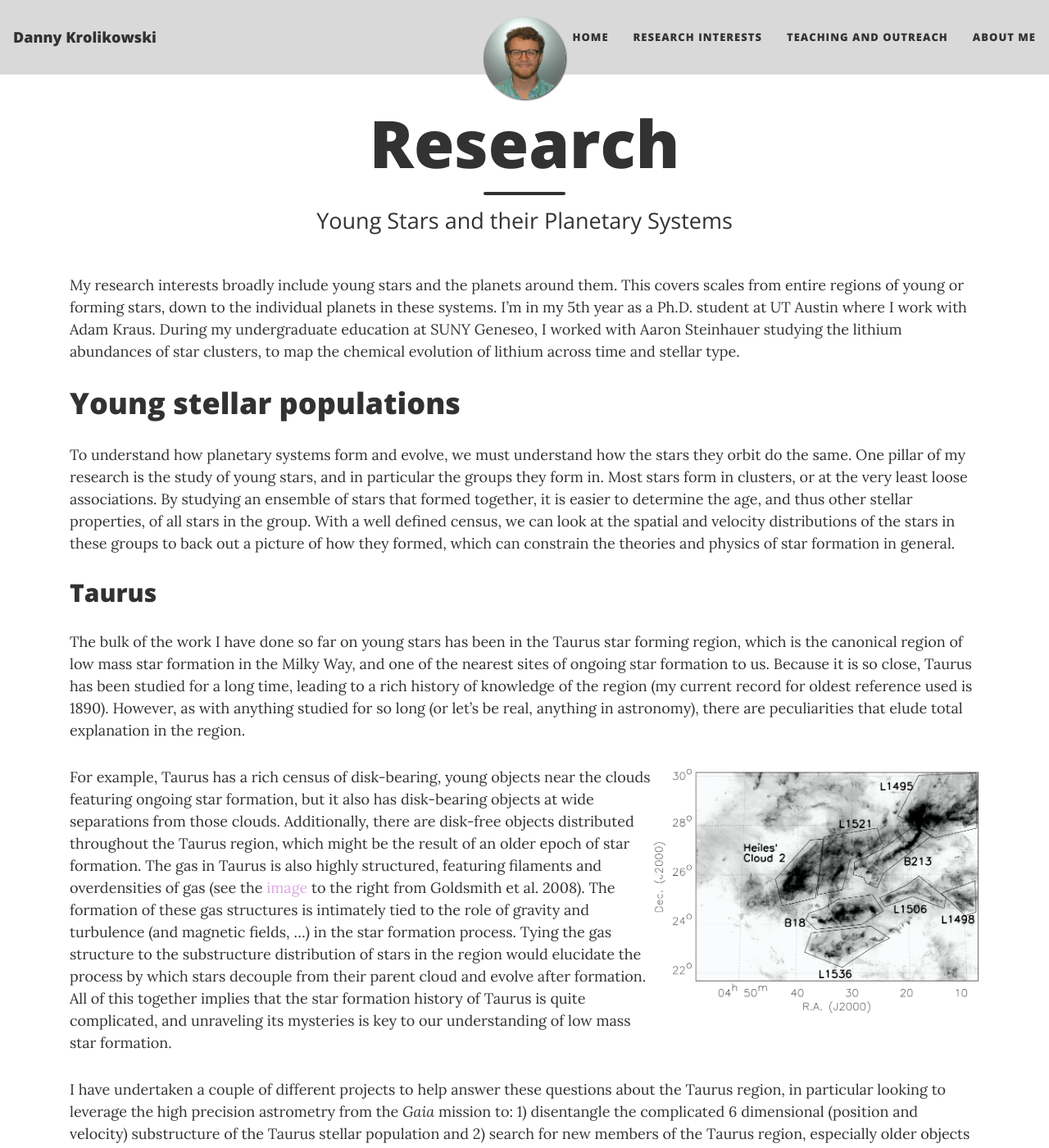
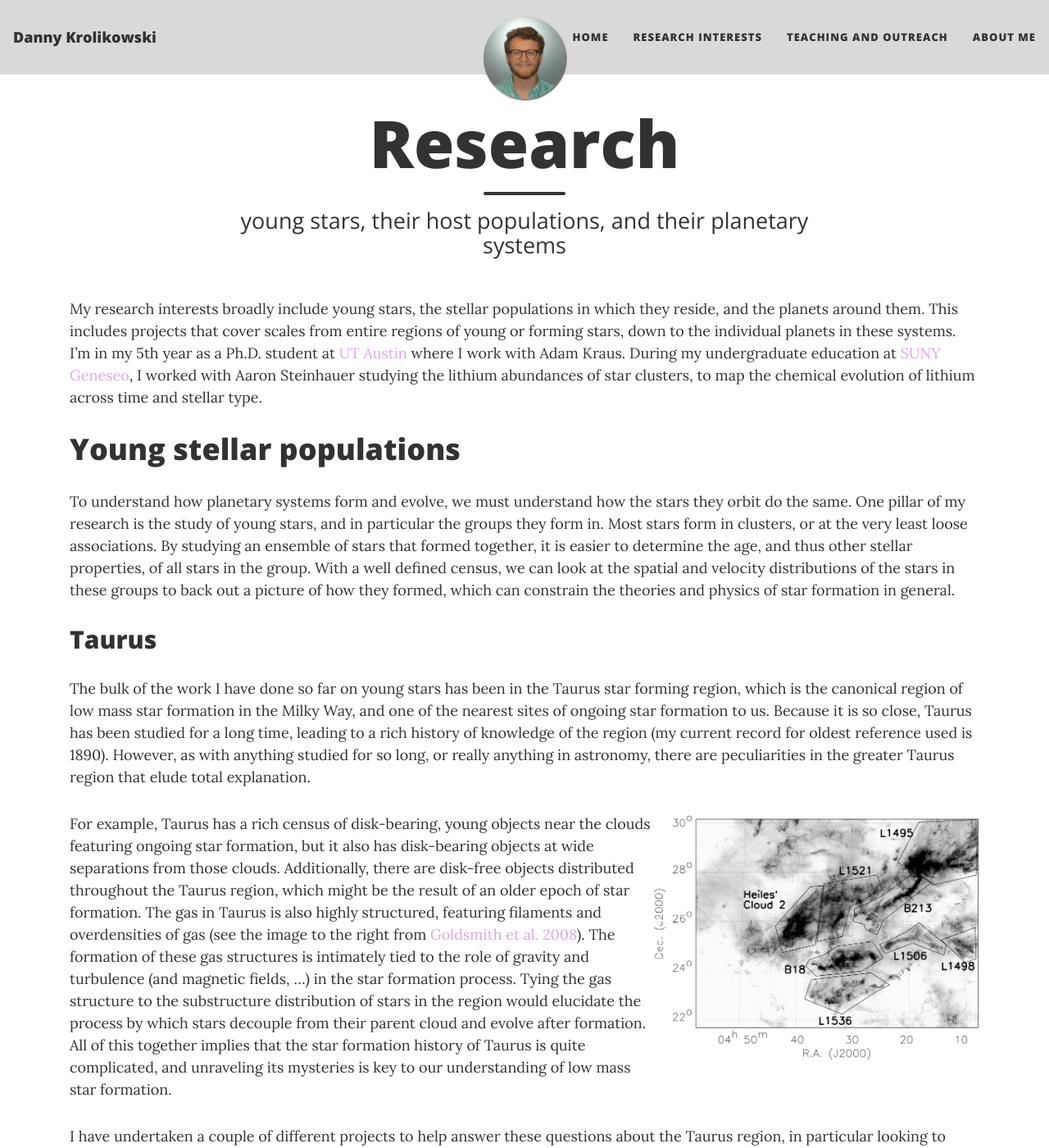
Before and after one commit to dkrolikowski/dkrolikowski.github.io, a Jekyll site: the page built from research.md, in a window 1280 px wide and 1400 px high. Shown: the whole window at 82% size. Built offline with Jekyll 4.4.1, drawn with Linux system fonts in a browser that asks for light colours; nearby versions of some CDN libraries; part of the change alters nothing that is shown; some of the changed text lies outside the part shown.

Commit message:
Minor updates to the research page

```diff
--- a/research.md
+++ b/research.md
@@ -1,11 +1,11 @@
 ---
 layout: page
 title: Research
-subtitle: Young Stars and their Planetary Systems
+subtitle: young stars, their host populations, and their planetary systems
 ---
 {% include mathjs %}
 
-My research interests broadly include young stars and the planets around them. This covers scales from entire regions of young or forming stars, down to the individual planets in these systems. I'm in my 5th year as a Ph.D. student at UT Austin where I work with Adam Kraus. During my undergraduate education at SUNY Geneseo, I worked with Aaron Steinhauer studying the lithium abundances of star clusters, to map the chemical evolution of lithium across time and stellar type.
+My research interests broadly include young stars, the stellar populations in which they reside, and the planets around them. This includes projects that cover scales from entire regions of young or forming stars, down to the individual planets in these systems. I'm in my 5th year as a Ph.D. student at [UT Austin](https://astronomy.utexas.edu) where I work with Adam Kraus. During my undergraduate education at [SUNY Geneseo](https://www.geneseo.edu/physics), I worked with Aaron Steinhauer studying the lithium abundances of star clusters, to map the chemical evolution of lithium across time and stellar type.
 
 # Young stellar populations
 
@@ -13,19 +13,21 @@ To understand how planetary systems form and evolve, we must understand how the
 
 ## Taurus
 
-The bulk of the work I have done so far on young stars has been in the Taurus star forming region, which is the canonical region of low mass star formation in the Milky Way, and one of the nearest sites of ongoing star formation to us. Because it is so close, Taurus has been studied for a long time, leading to a rich history of knowledge of the region (my current record for oldest reference used is 1890). However, as with anything studied for so long (or let's be real, anything in astronomy), there are peculiarities that elude total explanation in the region.
+The bulk of the work I have done so far on young stars has been in the Taurus star forming region, which is the canonical region of low mass star formation in the Milky Way, and one of the nearest sites of ongoing star formation to us. Because it is so close, Taurus has been studied for a long time, leading to a rich history of knowledge of the region (my current record for oldest reference used is 1890). However, as with anything studied for so long, or really anything in astronomy, there are peculiarities in the greater Taurus region that elude total explanation.
 
 [![Taurus in H2](/assets/img/taurus_h2.png){: width="400" align="right"}](https://ui.adsabs.harvard.edu/abs/2008ApJ...680..428G/abstract)
 
-For example, Taurus has a rich census of disk-bearing, young objects near the clouds featuring ongoing star formation, but it also has disk-bearing objects at wide separations from those clouds. Additionally, there are disk-free objects distributed throughout the Taurus region, which might be the result of an older epoch of star formation. The gas in Taurus is also highly structured, featuring filaments and overdensities of gas (see the [image](https://ui.adsabs.harvard.edu/abs/2008ApJ...680..428G/abstract) to the right from Goldsmith et al. 2008). The formation of these gas structures is intimately tied to the role of gravity and turbulence (and magnetic fields, ...) in the star formation process. Tying the gas structure to the substructure distribution of stars in the region would elucidate the process by which stars decouple from their parent cloud and evolve after formation. All of this together implies that the star formation history of Taurus is quite complicated, and unraveling its mysteries is key to our understanding of low mass star formation.
+For example, Taurus has a rich census of disk-bearing, young objects near the clouds featuring ongoing star formation, but it also has disk-bearing objects at wide separations from those clouds. Additionally, there are disk-free objects distributed throughout the Taurus region, which might be the result of an older epoch of star formation. The gas in Taurus is also highly structured, featuring filaments and overdensities of gas (see the image to the right from [Goldsmith et al. 2008](https://ui.adsabs.harvard.edu/abs/2008ApJ...680..428G/abstract)). The formation of these gas structures is intimately tied to the role of gravity and turbulence (and magnetic fields, ...) in the star formation process. Tying the gas structure to the substructure distribution of stars in the region would elucidate the process by which stars decouple from their parent cloud and evolve after formation. All of this together implies that the star formation history of Taurus is quite complicated, and unraveling its mysteries is key to our understanding of low mass star formation.
 
-I have undertaken a couple of different projects to help answer these questions about the Taurus region, in particular looking to leverage the high precision astrometry from the *Gaia* mission to: 1) disentangle the complicated 6 dimensional (position and velocity) substructure of the Taurus stellar population and 2) search for new members of the Taurus region, especially older objects that may have eluded previous biased surveys of the region.
+I have undertaken a couple of different projects to help answer these questions about the Taurus region, in particular looking to leverage the high precision astrometry from the *Gaia* mission to: 1) disentangle the complicated 6D position and velocity substructure of the Taurus stellar population and 2) search for new members of the Taurus region, especially older objects that may have eluded previous biased surveys of the region.
 
-### Substructure in the Taurus region using *Gaia EDR3*
+### Substructure in the Taurus region using *Gaia* EDR3
+
+The main project involving Taurus I have worked on is using *Gaia* EDR3 to investigate the substructure in the region, and paint a picture of the star forming history of the region. Using an expansive census of objects that have been previously considered members of the greater Taurus region. Sentence about the substructure in space. Sentence about what it looks like in velocity. Sentence about ages, and also the age gradient. Conclusions! And then also a link to the interactive plot and also the paper.
 
 Check out this cool interactive [plot](/taurus_interactive_3d)
 
-## Other
+### A survey for new members of the Taurus region
 
 # Newly formed and evolving planetary systems
 
@@ -34,40 +36,3 @@ Check out this cool interactive [plot](/taurus_interactive_3d)
 ## The occasional intensive campaign
 
 # Li abundances in star clusters across time
-
-<!-- # Current Work at UT Austin:
-
-### Kernel-phase interferometry for imaging beyond the diffraction limit
-
-I currently work with Adam Kraus at the University of Texas at Austin applying interferometric analysis techniques to archival data to detect close in companions, binary stars or exoplanets. This technique models the full aperture of the telescope as an array of sub-apertures. This model is then used to analyze images in the Fourier domain by simulating a redundant interferometer. The figures below show the aperture model, and the progression from  images, to Fourier amplitude and phase, to kernel-phase, and finally to fitted astrometry and photometry.
-This target demonstrates the power of kernel-phase analysis by detecting a binary at $$ \sim90 $$ miliarcseconds, just over $$ 0.5\,\lambda/D $$ for *HST*, at a contrast of $$ \sim8\!:\!1\! $$. I am PI of cycle 24 Hubble Space Telescope Archival Research Grant number 14561 to support this work.
-
-
-| [![HST model](../assets/img/mask.png){: class="image-100" }](../assets/img/mask.pdf) | [![Baselines](../assets/img/baselines.png){: class="image-100" }](../assets/img/baselines.pdf) |
-|:---:|:---:|
-| HST aperture model | Baselines from the model colored by redundancy |
-
-| [![HST Image Analysis](../assets/img/4plt.png){: class="image-100"}](../assets/img/4plt.pdf) | [![Corner Plot](../assets/img/testCorner.png){: class="image-100"}](../assets/img/testCorner.pdf) |
-|:---:|:---:|
-|HST Image of a binary star system (top left), Fourier amplitude and phase with baselines overlayed in gray (bottom row), and histogram of the kernel-phases (top right) | 1 and 2D posteriors from fitting the Kernel-phases (lower left) and correlation plots showing the goodnes of fit in the two filters (upper right). |
-
-# Master's thesis at Wesleyan:
-
-### Analysis of ALMA observations of a protoplanetary disk
-
-My Master's research, at Wesleyan University with Professor A. Meredith Hughes, looked at the initial conditions of planet formation inside disks of gas and dust around young stars. Specifically, I analyzed radio interferometric observations of gas line emission from a protoplanetary disk in the Orion Nebula Cluster. These observations were part of an Atacama Large Millimeter/submillimeter Array (ALMA) cycle 0 program ([P.I. Rita Mann](http://adsabs.harvard.edu/abs/2014ApJ...784...82M)).
-
-| [![ALMApv](../assets/img/f4.png  "Position-velocity diagram"){:class="image-100"}](../assets/img/f4.pdf) | [![HR Diagram](../assets/img/f12.png){:class="image-100"}](../assets/img/f12.pdf) |
-|:---:|:---:|
-|Position-velocity diagram showing the asymmetric feature | HR diagram showing pre-main sequence evolutionary tracks for different masses. The green track is for our best fit mass while the blue dot and bar indicate the absolute magnitude and temperature from the literature. |
-
-
-I used a simple model of the gas emission to fit the density and temperature structure of the disk. Using this information, we can compare this disk to the theoretical disk which our own solar system formed from and investigate the likelihood of planet formation. We can also compare this disk, located in a high mass star forming region (SFR), to previously studied disks in nearby low mass SFR's, to investigate the effect of the surrounding environment. I wrote my Master’s thesis on this work and it was published in the Astronomical Journal ([Factor et al. 2017](http://adsabs.harvard.edu/abs/2017AJ....153..233F)).
-
-A few of the interesting results are as follows. We serendipitously discovered high-velocity asymmetric emission consistent with a 1.8-8 M$$ _\mathrm{Jupiter} $$ clump of gas orbiting at $$ 60 \pm 20 $$au. This clump is indicated by the arrow in the position-velocity diagram above, showing the velocity of gas as a function of position offset from the central star along disk major axis. Since we can resolve both the position and velocity of the gas, we were able to fit Keplerian orbits to measure the mass of the central star. We measured it to be $$ 2.17 \pm 0.07 \mathrm{M}_\odot $$, inconsistent with the previously determined spectral type of K5.
-
-# Undergraduate physics work at Wesleyan:
-
-### Parity-Time symmetric systems
-
-As an undergraduate at Wesleyan University, I worked with Professor Fred Ellis on modeling novel optical systems using simple electronics. I focused specifically on systems exhibiting parity time (PT) symmetry. PT-symmetric systems are not symmetric under parity $$ (x \rightarrow -x) $$ or time $$ (t \rightarrow -t) $$ reflection individually but are symmetric under a combined parity and time reflection. A simple example of this is a coupled oscillator system with balanced gain and loss. Under time reversal gain turns into loss and visa versa. Thus a combined parity and time reflection returns the system to its original state. We demonstrated a wide variety of interesting applications of these systems including asymmetric transport and unidirectional lasing. For more information on this work see my three second author papers on my [publications](/publications) page. -->
```
